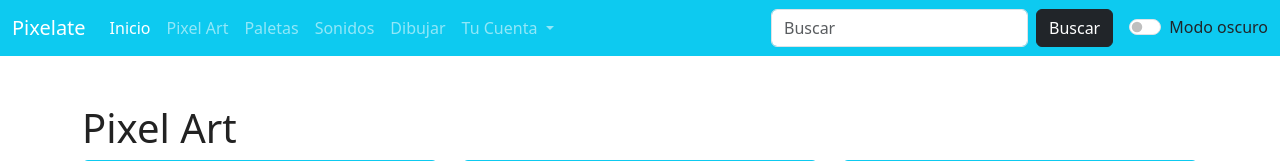
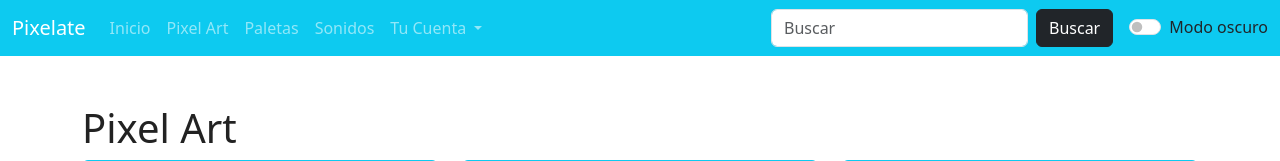
Before and after one commit to Shinigamy19/Trabajo-Final-Php, a PHP site: page / in a window 1280 px wide. Shown: the top 161 px of the page. Run offline with PHP 8.4, Linux system fonts and the light colour scheme.

Commit message:
Enrutado de subpag
Se quita sección de dibujo, si llego a terminar todo a tiempo lo agrego

```diff
--- /dev/null
+++ b/diseños.php
@@ -0,0 +1,3 @@
+<?php include __DIR__ . '/layout/header.php'; ?>
+
+<?php include __DIR__ . '/layout/footer.php'; ?>
--- a/layout/navbar.php
+++ b/layout/navbar.php
@@ -12,11 +12,10 @@
       </button>
       <div class="collapse navbar-collapse" id="navbarNavDropdown">
         <ul class="navbar-nav me-auto mb-2 mb-lg-0">
-          <li class="nav-item"><a class="nav-link active" href="#">Inicio</a></li>
-          <li class="nav-item"><a class="nav-link" href="#">Pixel Art</a></li>
-          <li class="nav-item"><a class="nav-link" href="#">Paletas</a></li>
-          <li class="nav-item"><a class="nav-link" href="#">Sonidos</a></li>
-          <li class="nav-item"><a class="nav-link" href="#">Dibujar</a></li>
+          <li class="nav-item"><a class="nav-link" href="index.php">Inicio</a></li>
+          <li class="nav-item"><a class="nav-link" href="diseños.php">Pixel Art</a></li>
+          <li class="nav-item"><a class="nav-link" href="paletas.php">Paletas</a></li>
+          <li class="nav-item"><a class="nav-link" href="sonidos.php">Sonidos</a></li>
       <?php
       if(empty($_SESSION['username']))
 			{
--- /dev/null
+++ b/paletas.php
@@ -0,0 +1,3 @@
+<?php include __DIR__ . '/layout/header.php'; ?>
+
+<?php include __DIR__ . '/layout/footer.php'; ?>
--- /dev/null
+++ b/sonidos.php
@@ -0,0 +1,3 @@
+<?php include __DIR__ . '/layout/header.php'; ?>
+
+<?php include __DIR__ . '/layout/footer.php'; ?>
```
